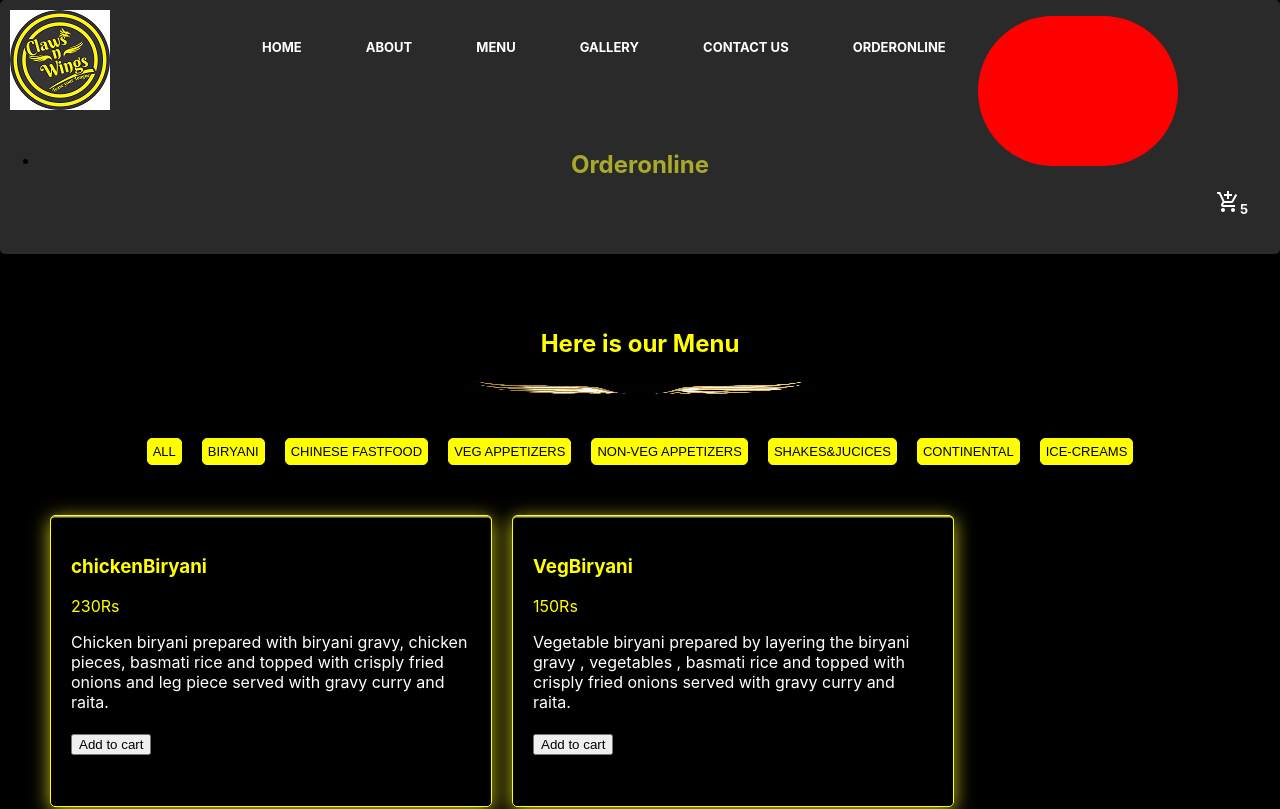
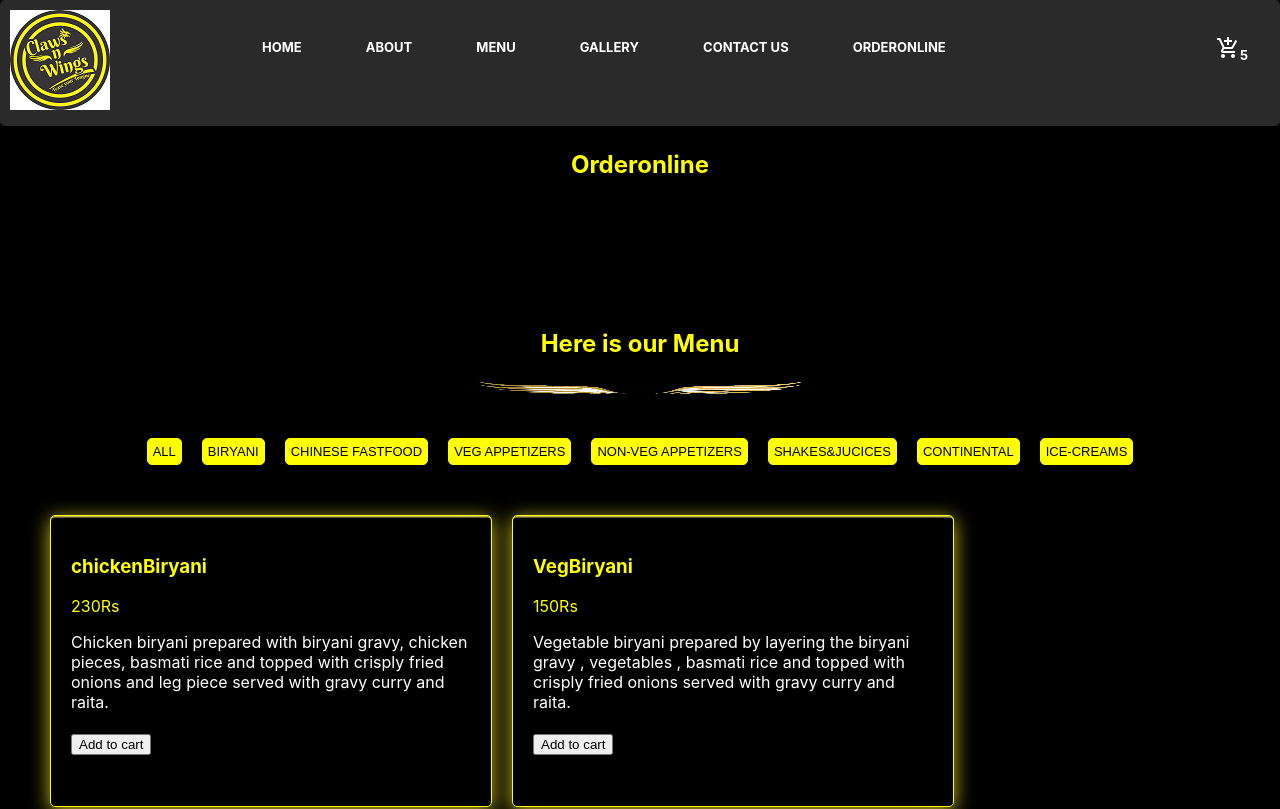
Before and after one commit to divyavajjala/clawsNwings, a React (Create React App) app: page /orderonline in a window 1280 px wide. Shown: the top 809 px of the page. Built offline with nearby package versions, Linux system fonts and the light colour scheme.

Commit message:
fix lint error 3

```diff
--- a/src/components/footer.js
+++ b/src/components/footer.js
@@ -1,11 +1,10 @@
 import InstagramIcon from '@mui/icons-material/Instagram';
 import FacebookIcon from '@mui/icons-material/Facebook';
 function Footer() {
-    return(
-        <div className='socialmedia'>
+    return(<div className='socialmedia'>
             <div className='socialmedia-links'>
-                <a className = "instagram" href="https://www.instagram.com/claws_n_wings/?igshid=YmMyMTA2M2Y%3D" target="_blank"><span><InstagramIcon></InstagramIcon></span></a>
-                <a className = "facebook" href="https://m.facebook.com/p/Claws-n-Wings-100063716814944/?_rdr" target="_blank"><span><FacebookIcon></FacebookIcon></span></a>
+                <a className = "instagram" href="https://www.instagram.com/claws_n_wings/?igshid=YmMyMTA2M2Y%3D" target="_blank" rel="noopener"><span><InstagramIcon></InstagramIcon></span></a>
+                <a className = "facebook" href="https://m.facebook.com/p/Claws-n-Wings-100063716814944/?_rdr" target="_blank" rel="noopener"><span><FacebookIcon></FacebookIcon></span></a>
             </div>
             <div className='address'>
                 <span className='address-text'>Golden leaf apartment, Saibaba Nagar, Alwal, Hyderabad, Telangana 500010, India</span>
@@ -13,7 +12,6 @@ function Footer() {
                 <span>info@claws_n_wings.com</span>
             </div>
 
-        </div>
-    )
+        </div>);
 }
 export default Footer;
--- a/src/components/header.js
+++ b/src/components/header.js
@@ -8,8 +8,7 @@ import AddShoppingCartIcon from '@mui/icons-material/AddShoppingCart';
 
 function Header ({size}) {
     {/* <div style={{backgroundImage:`url(${backgroundImage})`, backgroundRepeat:"no-repeat",height: 530, width: 1400}}> */}
-    return (
-        <div className="navbar-container">
+    return (<div className="navbar-container">
             <img className="logo" src={logo} alt="logo"></img>
             <ul className="navbar-items">
                 <li className="nav-item">
@@ -30,19 +29,10 @@ function Header ({size}) {
                 <li className="nav-item">
                     <Link to="orderonline">ORDERONLINE</Link>
                 </li>
-                <li>
-                    <div className="ellipse"></div>
-                    {/*
-                    <span className="triangle one"></span>
-                    <span className="triangle two"></span>
-                    <span className="triangle three"></span>
-                    <span className="triangle four"></span> */}
-                </li>
                 <li className="nav-item cart">
                     <Link to="shoppingcart"><AddShoppingCartIcon></AddShoppingCartIcon><span>{size}</span></Link>
                 </li>
             </ul>
-        </div>
-    )
+        </div>);
 }
 export default Header;
```
